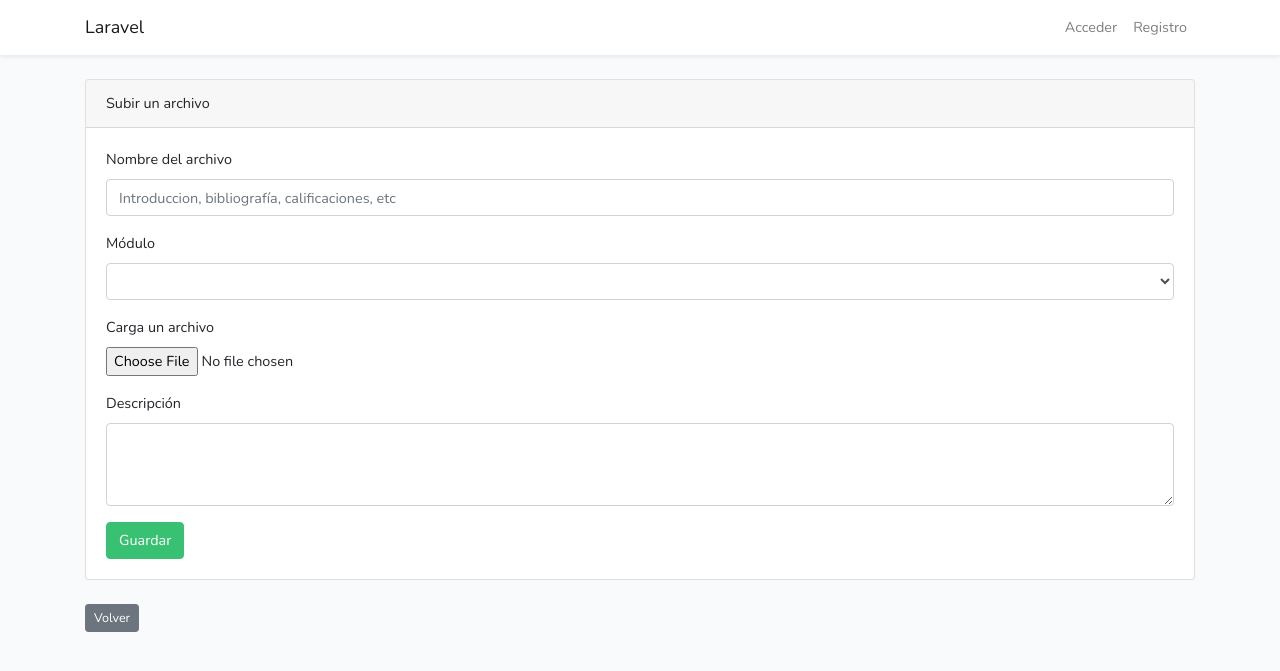
After one commit to walorey/campusCoronavirus, a Laravel app: template resources/views/admin/editarArchivo.blade.php in a window 1280 px wide. The commit adds this page. Shown: the top 671 px of the page. Run offline with Laravel 8, Linux system fonts and the light colour scheme; the template is opened without the code that fills it, so the values that code supplies are empty.

Commit message:
crud archivos listo

```diff
--- /dev/null
+++ b/resources/views/admin/editarArchivo.blade.php
@@ -0,0 +1,62 @@
+@extends('layouts.app')
+
+@section('content')
+
+	<div class="container">
+
+		@if ($errors->any())
+	    <div class="alert alert-danger fade show">
+	    	<button type="button" class="close" data-dismiss="alert" aria-label="Close">
+			    <span aria-hidden="true">&times;</span>
+			</button>
+	        <ul>
+	            @foreach ($errors->all() as $error)
+	                <li>{{ $error }}</li>
+	            @endforeach
+	        </ul>
+	    </div>
+		@endif
+
+		<div class="card">
+		  <div class="card-header">
+		    Subir un archivo
+		  </div>
+		  <div class="card-body">
+			<form action="{{route('files.update', $archivo)}}" class="dropzone" enctype="multipart/form-data" method="post" id="formArchivo">
+			  @method('PUT')
+			  @csrf
+			  <div class="form-group">
+			    <label for="exampleFormControlInput1">Nombre del archivo</label>
+			    <input type="text" required="" name="name" class="form-control" id="exampleFormControlInput1" placeholder="Introduccion, bibliografía, calificaciones, etc" value="{{$archivo->name}}">
+			  </div>
+			  <div class="form-group">
+			    <label for="exampleFormControlSelect1">Módulo</label>
+			    <select class="form-control" name="modulo" id="exampleFormControlSelect1">
+			      <option value="{{$archivo->modulo}}" selected>{{$archivo->modulo}}</option>
+			      <option disabled>Seleccionar</option>
+			      <option value="1">1</option>
+			      <option value="2">2</option>
+			      <option value="3">3</option>
+			      <option value="4">4</option>
+			      <option value="5">5</option>
+			    </select>
+			  </div>
+			  <div class="form-group">
+			    <label for="exampleFormControlFile1">Carga un archivo</label>
+			    <input type="file" class="form-control-file" id="exampleFormControlFile1" name="archivo">
+			  </div>
+			  <div class="form-group">
+			    <label for="exampleFormControlTextarea1">Descripción</label>
+			    <textarea class="form-control" required="" id="exampleFormControlTextarea1" name="descripcion" rows="3">{{$archivo->descripcion}}</textarea>
+			  </div>
+			  <button type="submit" form="formArchivo" class="btn btn-success">Guardar</button>
+			</form>
+		  </div>
+		</div>
+
+		<br>
+
+		<a href="{{route('files.index')}}"><button type="button" class="btn btn-secondary btn-sm">Volver</button></a>
+
+	</div>
+@endsection
```
Also changed, not shown: app/Http/Controllers/FileController.php (+20 -2 lines), resources/views/admin/archivos.blade.php (+19 -3 lines), public/files/9Ax6T0k27PDlrrTduWcfDvp6O84xiYUbciRgt18Z.png (added), public/files/x9VqCenYL4OSUC3kT2fejGxGcwS97T9LlaJRY0jl.png (added).
